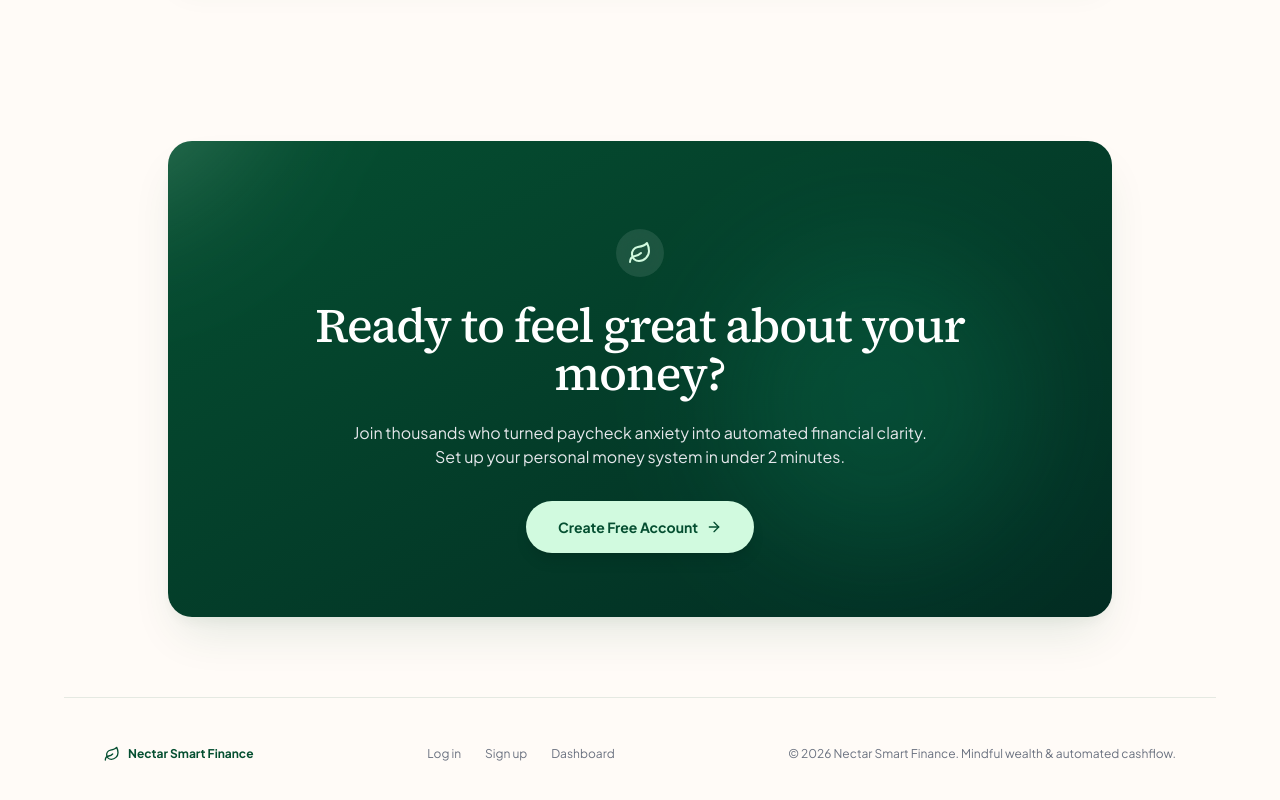
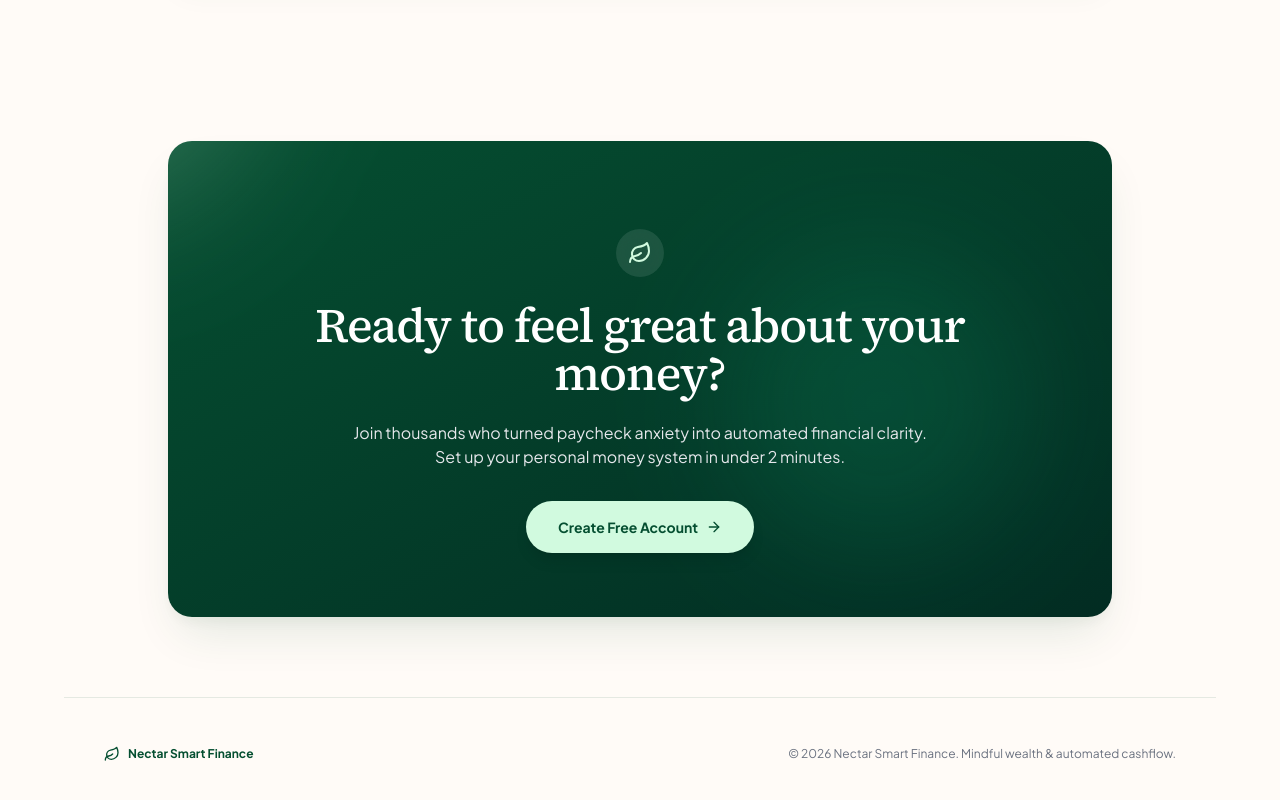
Before and after one commit to mrsameer12082006-spec/Finance, a React (Vite) app: page / in a window 1280 px wide. Shown: the part 2829-3629 px from the top of the page. Built offline with nearby package versions, Linux system fonts and the light colour scheme.

Commit message:
Remove footer Log in, Sign up and Dashboard links

```diff
--- a/src/pages/Home.jsx
+++ b/src/pages/Home.jsx
@@ -679,12 +679,6 @@ export default function Home() {
             <span>Nectar Smart Finance</span>
           </div>
 
-          <div className="flex items-center gap-6">
-            <Link to="/login" className="hover:text-nectar-forest dark:hover:text-nectar-mint">Log in</Link>
-            <Link to="/signup" className="hover:text-nectar-forest dark:hover:text-nectar-mint">Sign up</Link>
-            <Link to="/dashboard" onClick={handleDemoDashboard} className="hover:text-nectar-forest dark:hover:text-nectar-mint">Dashboard</Link>
-          </div>
-
           <p className="text-center sm:text-right">
             © 2026 Nectar Smart Finance. Mindful wealth & automated cashflow.
           </p>
```
